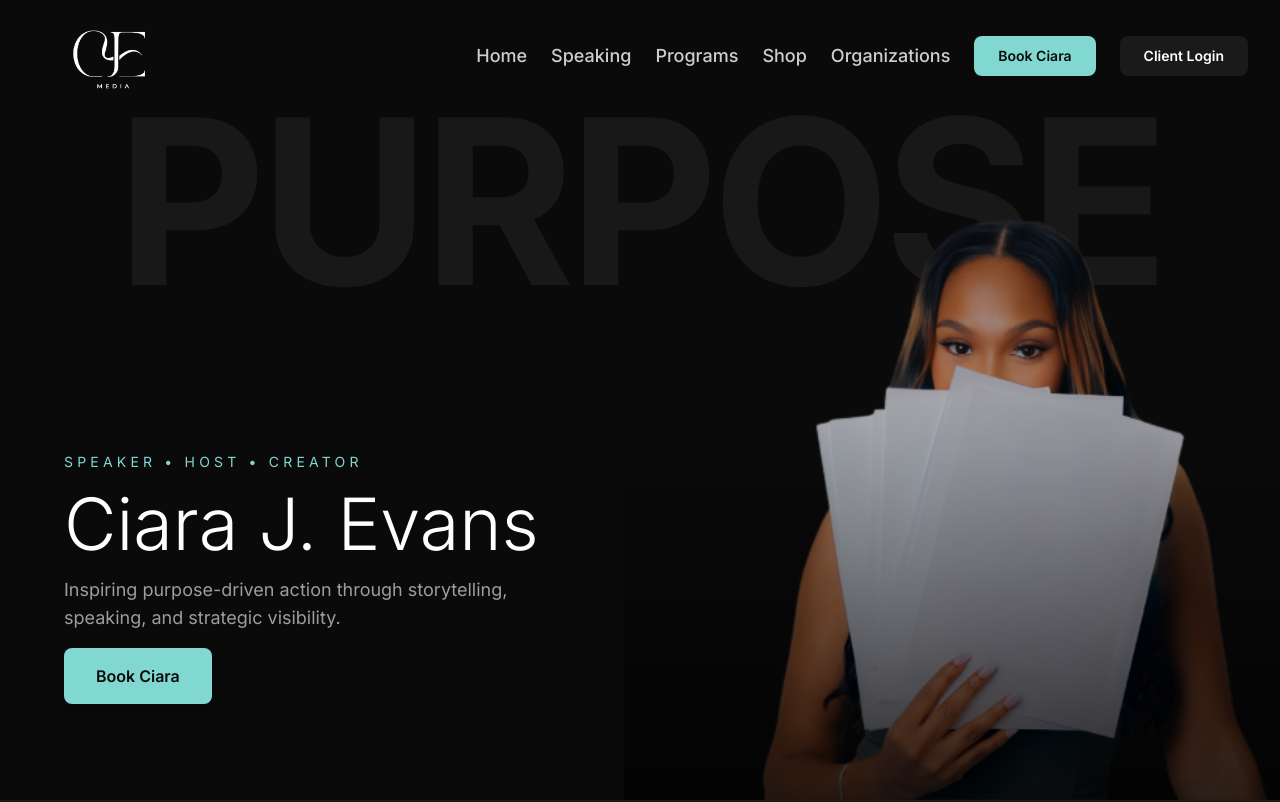
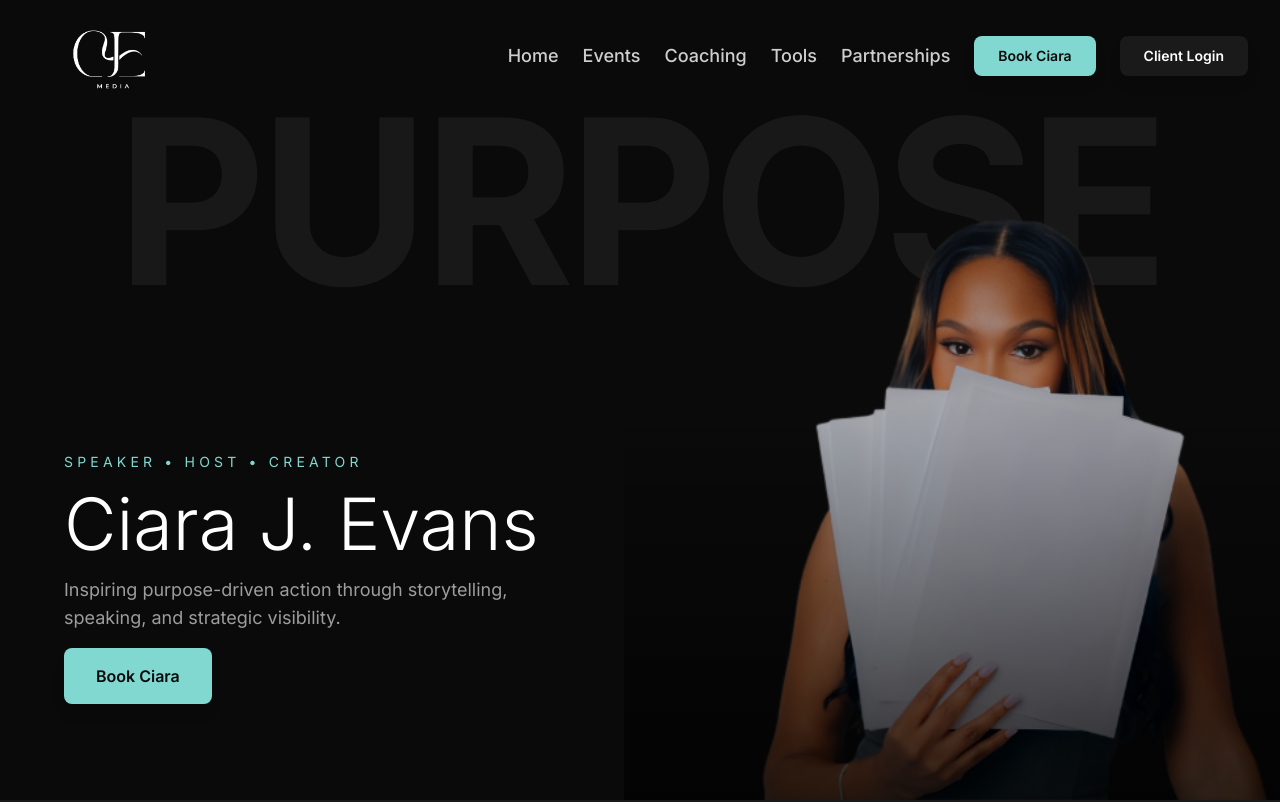
Before and after one commit to cjemedia/cje-hub, a Next.js app: page / in a window 1280 px wide. Shown: the top 802 px of the page. Built offline with nearby package versions, Linux system fonts and the light colour scheme.

Commit message:
rename nav and routes

```diff
--- a/components/Footer.tsx
+++ b/components/Footer.tsx
@@ -34,18 +34,18 @@ export default function Footer() {
               </li>
               <li>
                 <Link
-                  href="/speaking"
+                  href="/events"
                   className="text-white/70 hover:text-accent transition-colors text-sm"
                 >
-                  Speaking
+                  Events
                 </Link>
               </li>
               <li>
                 <Link
-                  href="/programs"
+                  href="/coaching"
                   className="text-white/70 hover:text-accent transition-colors text-sm"
                 >
-                  Programs
+                  Coaching
                 </Link>
               </li>
               <li>
--- a/components/Navigation.tsx
+++ b/components/Navigation.tsx
@@ -25,10 +25,10 @@ export default function Navigation() {
 
   const navItems: NavItem[] = [
     { href: '/', label: 'Home' },
-    { href: '/speaking', label: 'Speaking' },
-    { href: '/programs', label: 'Programs' },
-    { href: '/shop', label: 'Shop' },
-    { href: '/organizations', label: 'Organizations' },
+    { href: '/events', label: 'Events' },
+    { href: '/coaching', label: 'Coaching' },
+    { href: '/tools', label: 'Tools' },
+    { href: '/partnerships', label: 'Partnerships' },
   ]
   const clientLogin: NavItem = { href: '/hub/login', label: 'Client Login', external: false }
 
```
Also changed, not shown: app/coaching/page.tsx (renamed from app/programs/page.tsx), app/events/page.tsx (renamed from app/speaking/page.tsx), app/partnerships/page.tsx (renamed from app/organizations/page.tsx), app/tools/page.tsx (renamed from app/shop/page.tsx).
